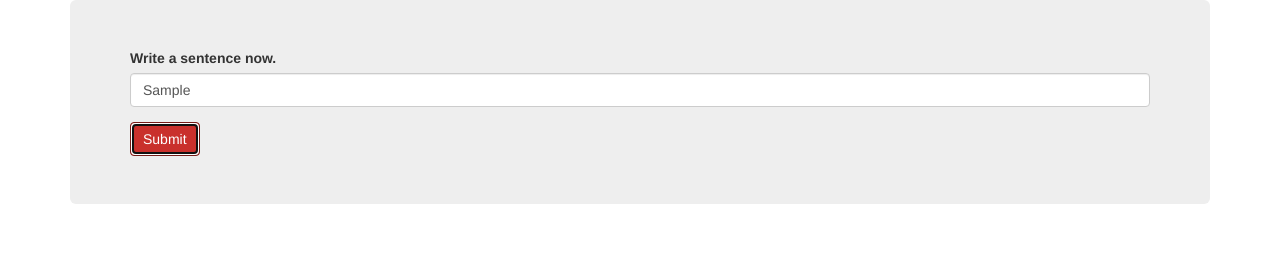
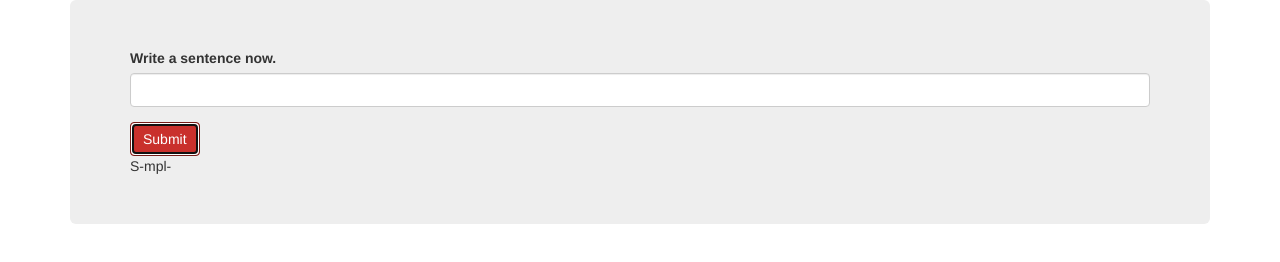
Before and after one commit to BenParisot/word-puzzle, a plain HTML site: page index.html in a window 1280 px wide. Both pictures are taken after typing "Sample" into the empty fields and a click on the button "Submit". Drawn offline with Linux system fonts and the light colour scheme.

Commit message:
Add .push to if/else statements, add .join to newSentence to make finalSentence, showed finalSentence, cleared text field after finalSentence prints

```diff
--- a/css/styles.css
+++ b/css/styles.css
@@ -0,0 +1,3 @@
+#results {
+	display: none;
+}
--- a/index.html
+++ b/index.html
@@ -17,6 +17,8 @@
           </div>
           <button type="submit" class="btn btn-danger" name="button">Submit</button>
         </form>
+				<span id="final"></span>
+
       </div>
 
     </div>
--- a/js/scripts.js
+++ b/js/scripts.js
@@ -7,15 +7,30 @@ $(document).ready(function() {
     event.preventDefault();
     var sentence = $("input#sentence").val();
     var splitSentences = sentence.split("");
+		var newSentence = [];
 
     splitSentences.forEach(function(letter) {
-      if (letter === "a" || letter === "o") {
-        alert("this is a vowel");
+      if (letter === "a" || letter === "o" || letter === "e" || letter === "i" || letter === "u" || letter === "y") {
+				//alert("this is a vowel");
+				newSentence.push("-");
+
       }
       else {
-        alert("this is not a vowel");
+        //alert("this is not a vowel");
+				newSentence.push(letter);
       }
     });
+		var finalSentence = newSentence.join("");
+		document.getElementById("input").reset();
+
+		//alert(finalSentence);
+
+
+
+		$("#final").text(finalSentence);
+
+
+		//console.log(finalSentence);
 
     // var results = [];
     // for (var currentLetter = 0; currentLetter < splitSentences.length; currentLetter += 1) {
```
